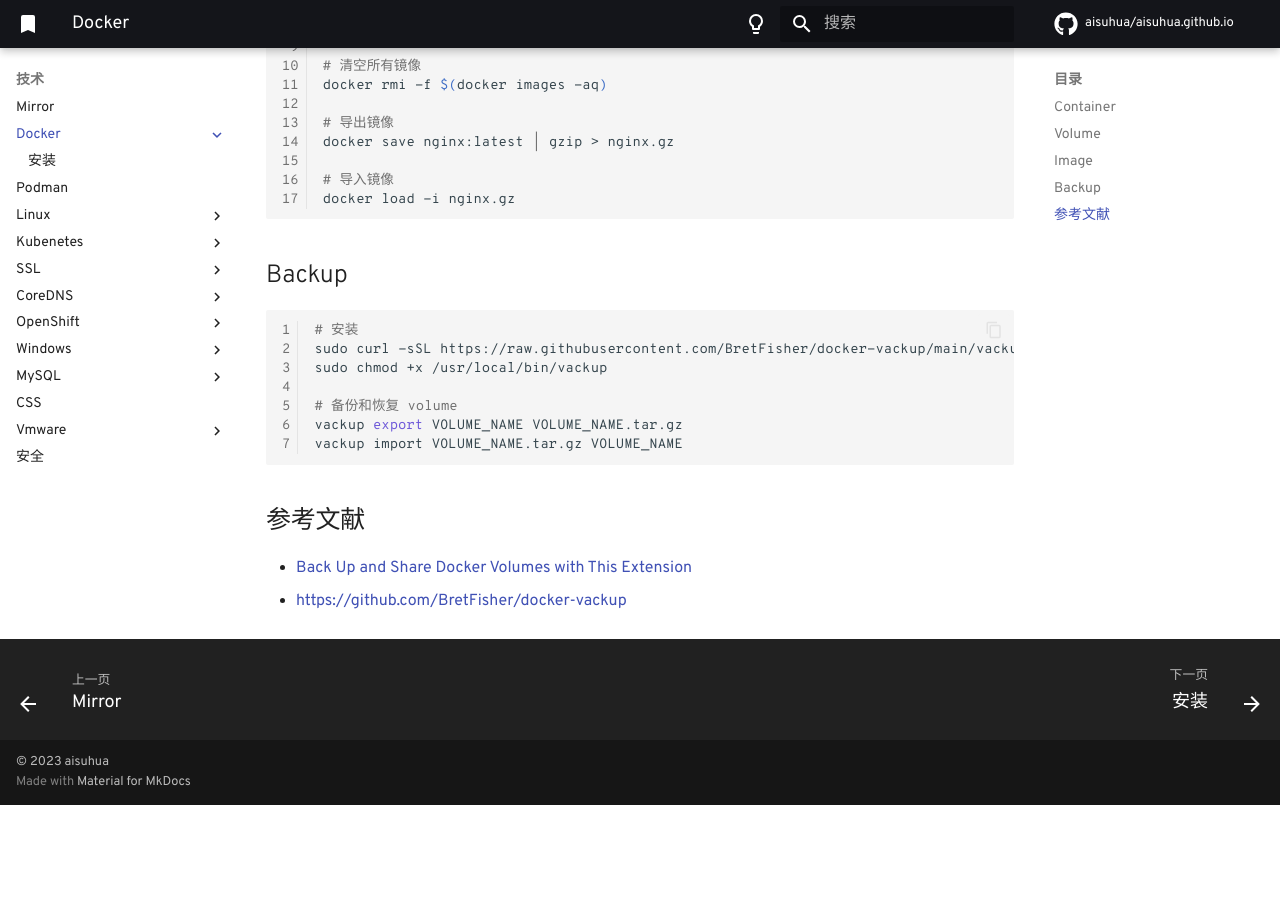
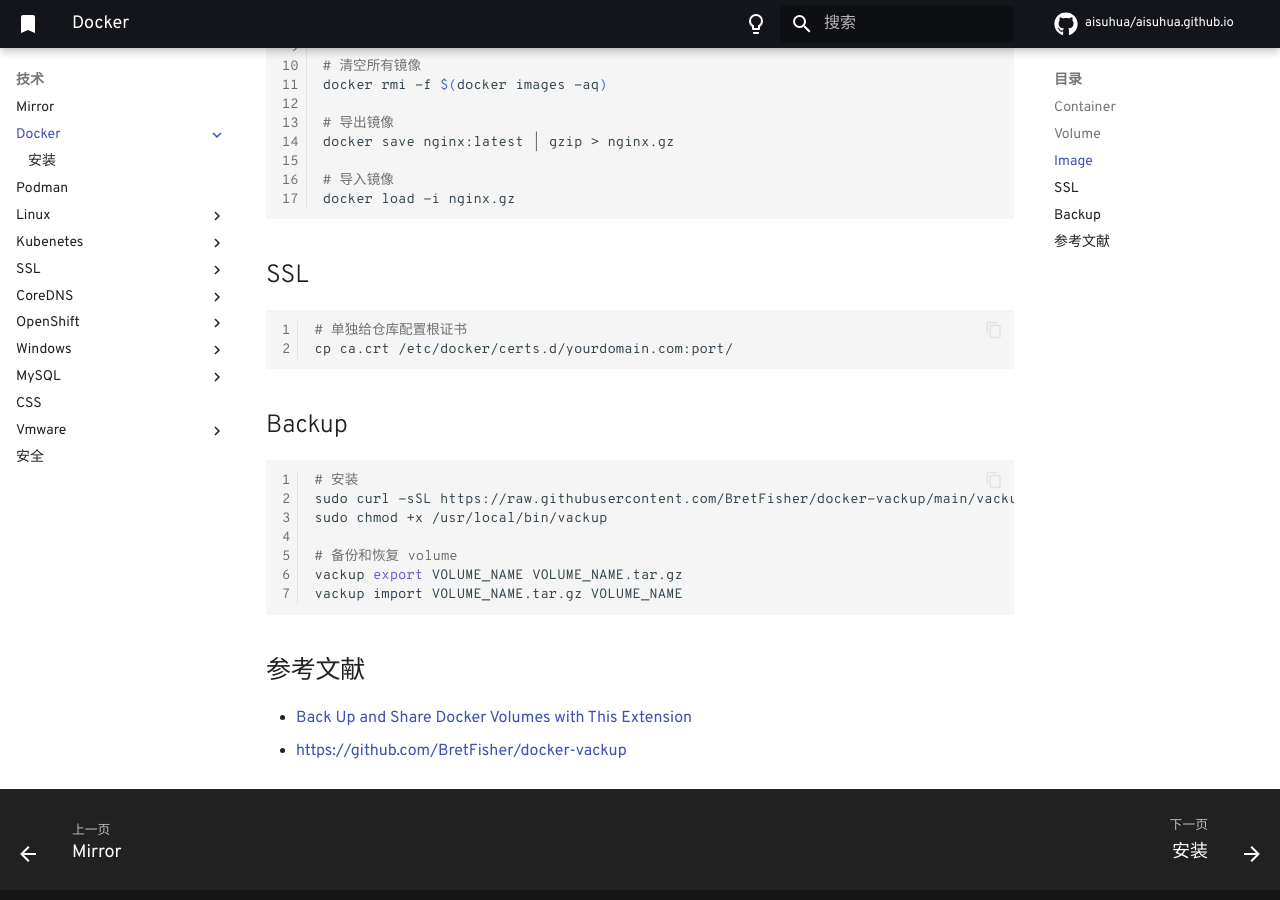
Before and after one commit to aisuhua/aisuhua.github.io, an MkDocs documentation site: the page built from docs/docker/index.md, in a window 1280 px wide and 900 px high, scrolled down 761 px. Built offline with MkDocs 1.6.1 and Material for MkDocs 9.7.7, drawn with Linux system fonts in a browser that asks for light colours; comment, search, counter and statistics services are not loaded; before the commit the page ends 1566 px from its top, so only the background shows below that.

Commit message:
update docker

````diff
--- a/docs/docker/index.md
+++ b/docs/docker/index.md
@@ -39,6 +39,13 @@
 docker load -i nginx.gz
 ```
 
+## SSL
+
+```sh
+# 单独给仓库配置根证书
+cp ca.crt /etc/docker/certs.d/yourdomain.com:port/
+```
+
 ## Backup
 
 ```sh
````
